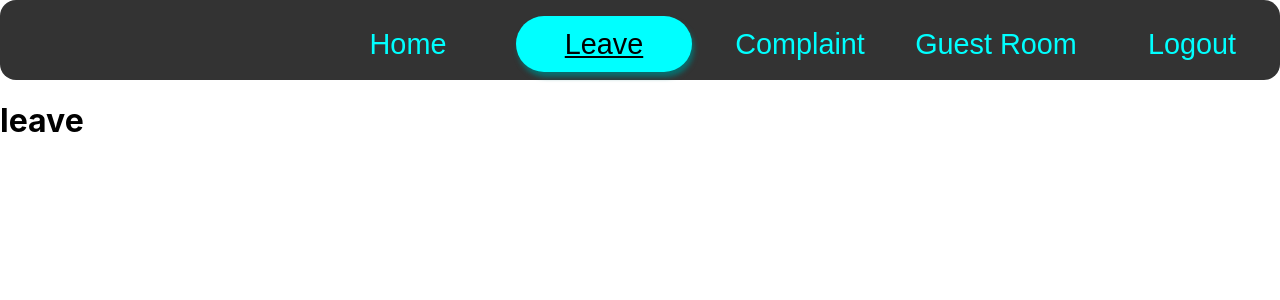
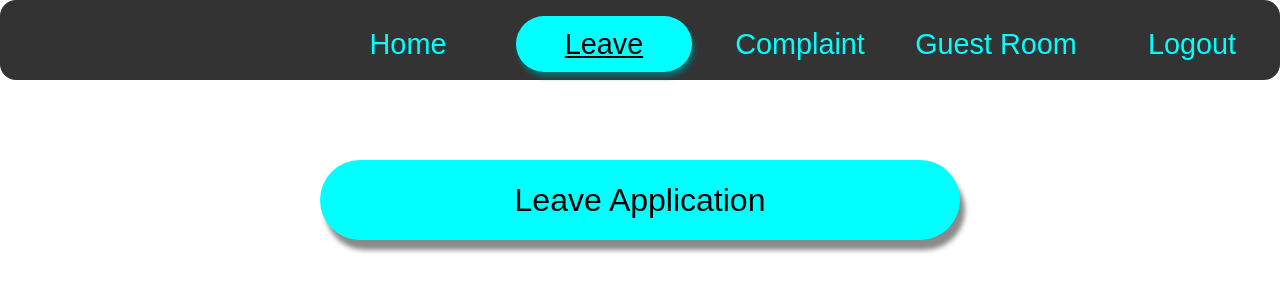
Before and after one commit to Nivedh-Biju/project_hostel, a React (Create React App) app in the folder client1/: page /leave_student in a window 1280 px wide. Shown: the top 300 px of the page. Built offline with nearby package versions, Linux system fonts and the light colour scheme.

Commit message:
leave initial changes and merge

```diff
--- a/client1/src/App.js
+++ b/client1/src/App.js
@@ -11,6 +11,7 @@ import Leave_Admin from './pages/admin/leave_admin';
 import Complaint_Admin from './pages/admin/complaint_admin';
 import GuestRoom_Admin from './pages/admin/guest_room_admin';
 import GuestHouseRequest from './pages/student/book_guest_room_student';
+import LeaveApplicationStudemt from './pages/student/leave_application_student';
 
 function App() {
   return (
@@ -28,6 +29,7 @@ function App() {
           <Route path = "/complaint_admin" element = {<Complaint_Admin />} />
           <Route path = "/guest_room_admin" element = {<GuestRoom_Admin />} />
           <Route path = "/book_guest_room_student" element = {<GuestHouseRequest />} />
+          <Route path = "/leave_application_student" element = {<LeaveApplicationStudemt />} />
         </Routes>
       </Router>
     </div>
--- /dev/null
+++ b/client1/src/css/leave_home.css
@@ -0,0 +1,26 @@
+.leave_applciation_inner{
+    margin-top: 5rem;
+    display: flex;
+    justify-content: center;
+    flex-wrap: wrap;
+}
+
+.leave_applciation{
+    background: aqua;
+    height: 5rem;
+    flex: 0 0 50%;
+    border-radius: 5em;
+    font-size: 2rem;
+    border: none;
+    box-shadow: 5px 10px 5px #8a8a8a;
+    transition: 0.5s;
+}
+
+.leave_applciation:hover{
+    flex: 0 0 53%;
+    background: rgb(3, 225, 225);
+    font-size: 2.2rem;
+    box-shadow: 5px 12px 5px #6f6e6e;
+    transition: 0.5s;
+    text-decoration: underline;
+}
--- a/client1/src/pages/student/leave_student.js
+++ b/client1/src/pages/student/leave_student.js
@@ -1,16 +1,24 @@
 import React from 'react';
 import { useLocation, useNavigate } from 'react-router-dom';
 import NavBarStudent from '../../components/navbarStudent';
+import "../../css/leave_home.css";
 
 function Leave_Student(){
     const { state } = useLocation();
     const { id } = state || {};
     const navigate = useNavigate();
 
+    const handleClick = () => {
+        navigate('/leave_applciation_student');
+    };
+
     return(
-        <div className='leave_student_main'>
+        <div className='leave_applciation_main'>
             <NavBarStudent />
-            <h1>leave{id}</h1>
+            {/* <h1>guest_romom ${id}</h1> */}
+            <div className='leave_applciation_inner'>
+                <button className='leave_applciation' onClick={handleClick}>Leave Application</button>
+            </div>
         </div>
     );
 }
```
Also changed, not shown: client1/src/pages/student/leave_application_student.js (added), 1 other file (tests, documents, lock files or other folders).
